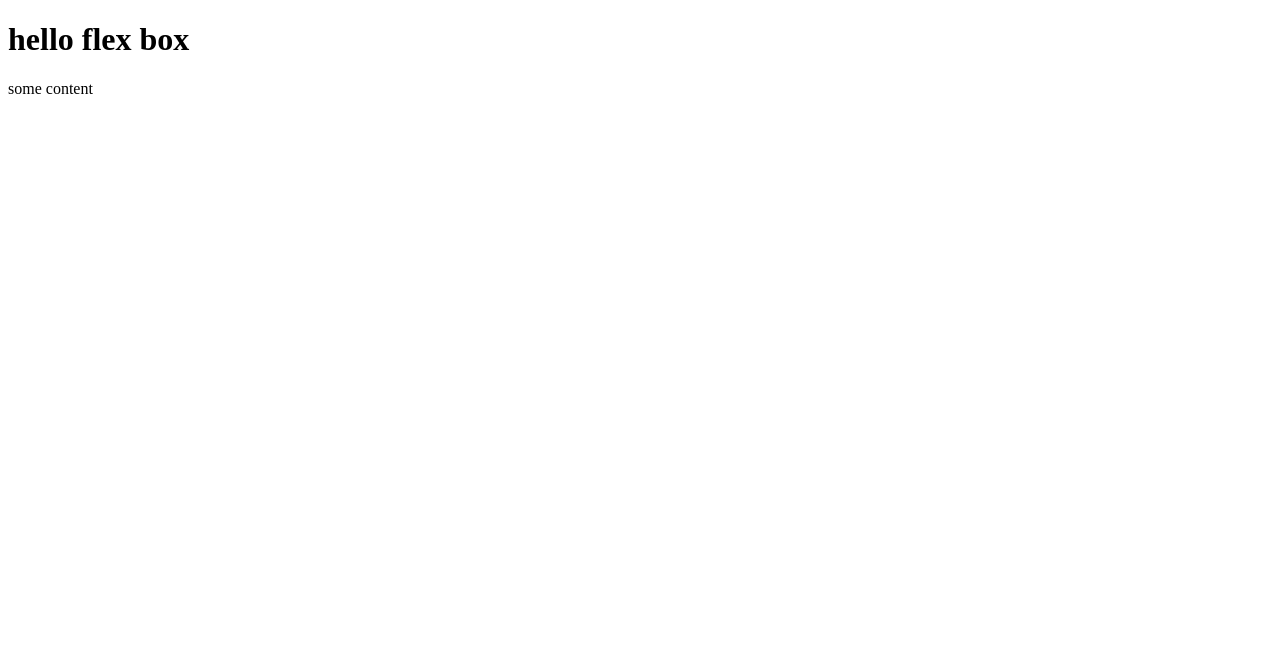
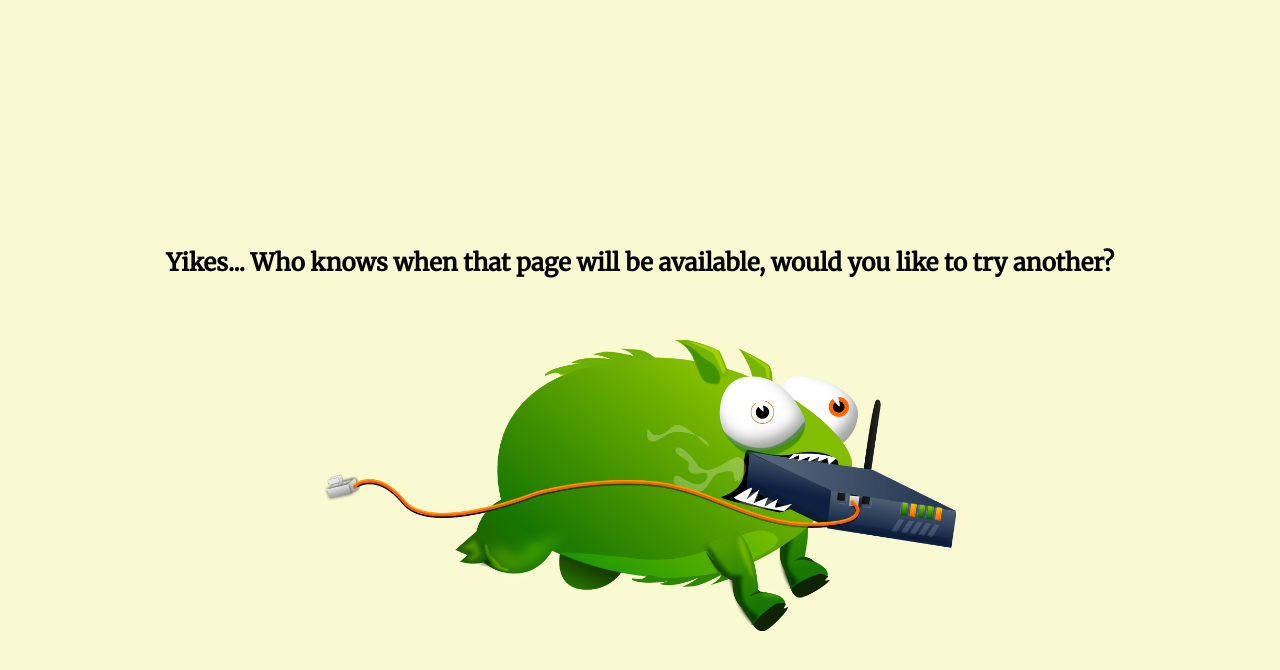
Before and after one commit to smonauer/flexbox-course, a plain HTML site: page index.html in a window 1280 px wide. Drawn offline with Linux system fonts and the light colour scheme.

Commit message:
update commit

```diff
--- a/index.html
+++ b/index.html
@@ -4,10 +4,42 @@
     <meta charset="UTF-8">
     <meta name="viewport" content="width=device-width, initial-scale=1.0">
     <meta http-equiv="X-UA-Compatible" content="ie=edge">
-    <title>Document</title>
+    <title>ERROR Page</title>
+
+    <link href="https://fonts.googleapis.com/css?family=Merriweather&display=swap" rel="stylesheet">
+
+    <style>
+        body{
+            background-color: lightgoldenrodyellow;
+            font-family: 'Merriweather', serif;
+        }
+
+        .error_wrapper{
+            display: flex;
+            justify-content: center;
+            align-items: center;
+            height: 100vh;
+            flex-direction: column;
+        }
+
+        .error_wrapper > .error_heading{
+           margin: 42px;
+        }
+
+        img{
+            width: 50%;
+        }
+
+    </style>
 </head>
+
 <body>
-    <h1>hello flex box</h1>
-    <p>some content</p>
+    <div class="error_wrapper">
+        <div class="error_heading">
+            <h2>Yikes... Who knows when that page will be available, would you like to try another?</h2>
+        </div>
+
+        <img src="images/tbot.png" alt="">
+    </div>
 </body>
 </html>
```
Also changed, not shown: images/tbot.png (added).
